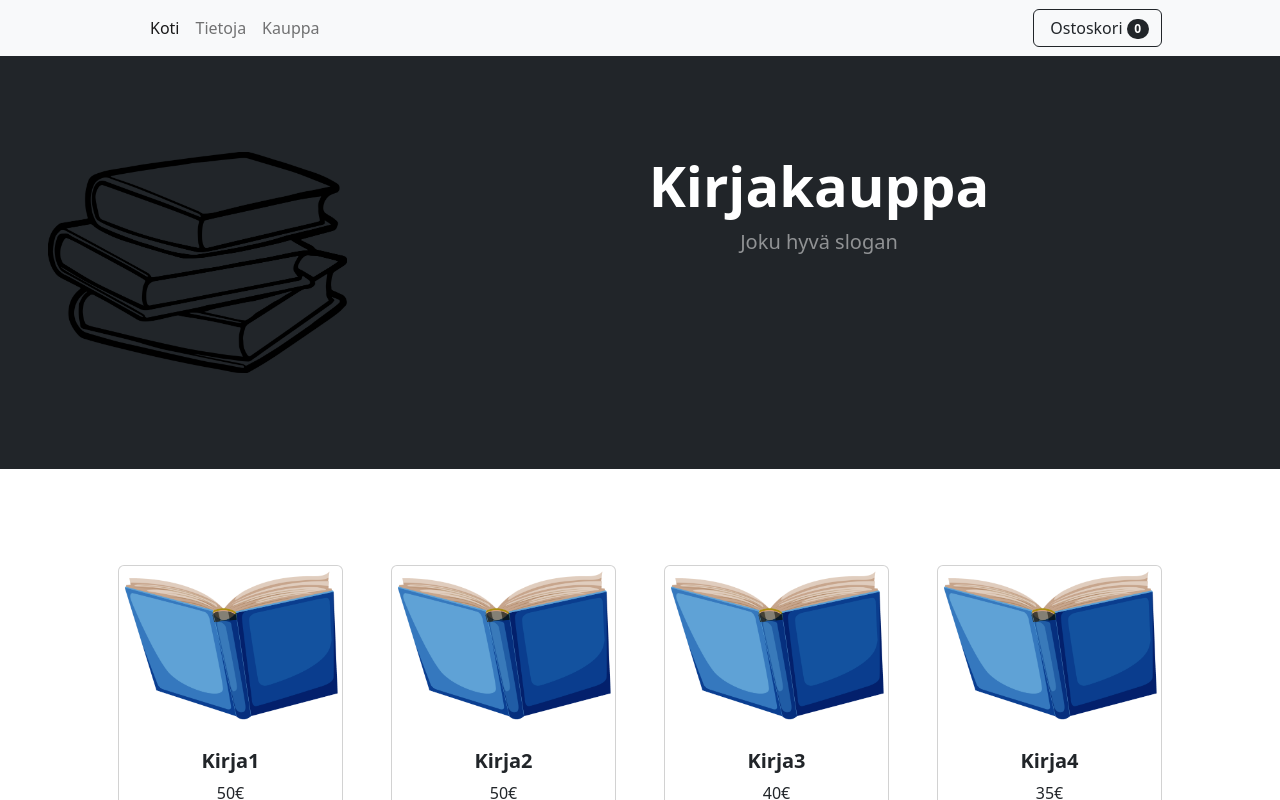
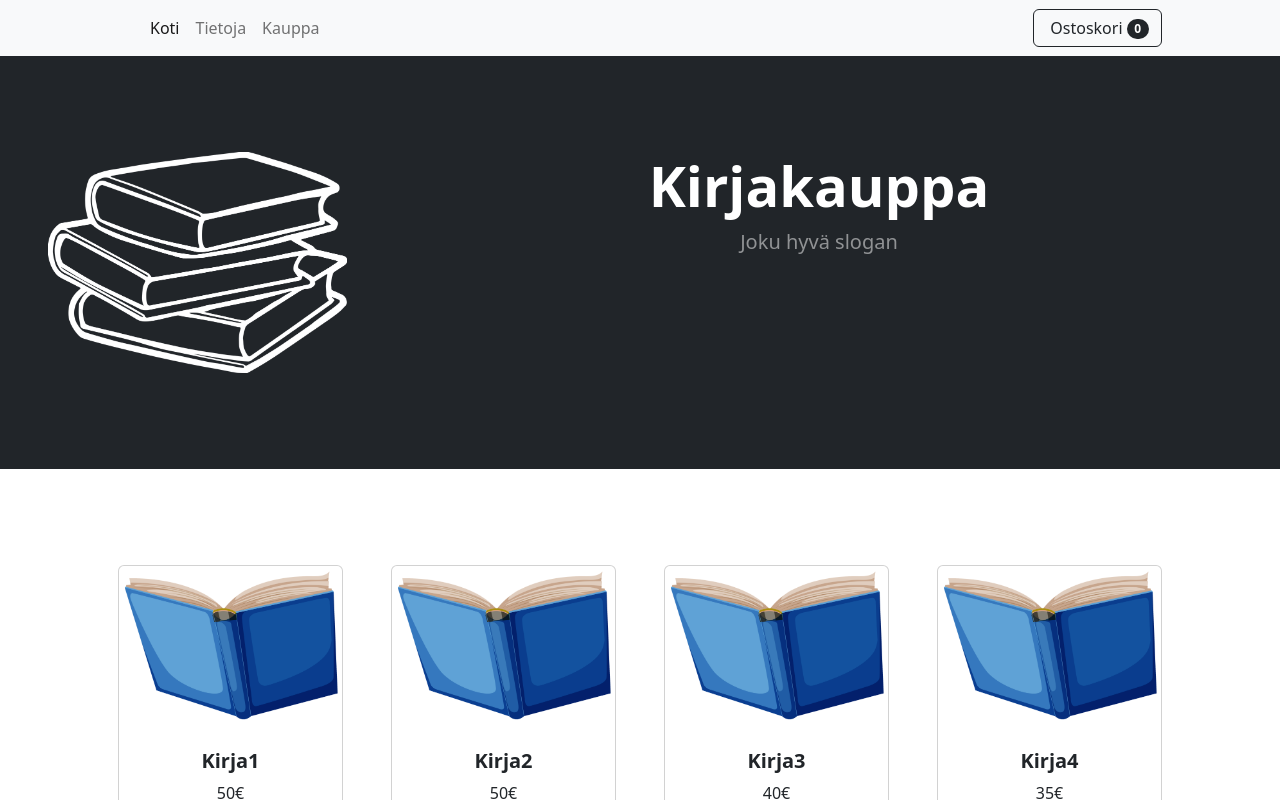
Before and after one commit to hmuratoski/BookShopForUsedBooks, a React (Create React App) app: page / in a window 1280 px wide. Shown: the top 800 px of the page. Built offline with nearby package versions, Linux system fonts and the light colour scheme.

Commit message:
inverted logo color via css;

```diff
--- a/src/css/Header.css
+++ b/src/css/Header.css
@@ -4,4 +4,5 @@
 
 .headerLogo {
 	max-width: 60%;
+    filter: invert(100%);
 }
```
